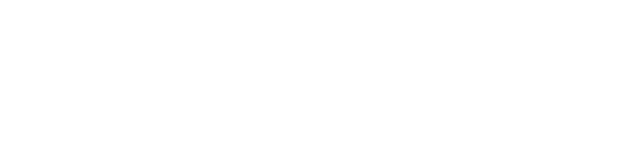
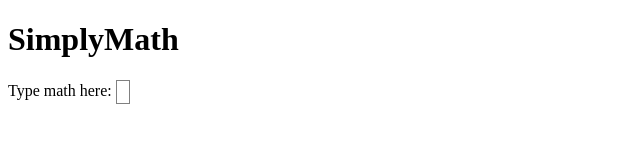
Before and after one commit to kylehennig/SimplyMath, a browser extension: page src/browser-action/simplymath.html in a window 1280 px wide. Shown: the whole page, without its empty margins (0-640 px from the left). Drawn offline with Linux system fonts and the light colour scheme.

Commit message:
Add an input for typing in MathQuill equations

```diff
--- a/src/browser-action/simplymath.html
+++ b/src/browser-action/simplymath.html
@@ -9,9 +9,12 @@
   <title>SimplyMath</title>
 
   <!-- Styles -->
+  <link rel="stylesheet" type="text/css" href="../../lib/mathquill-0.10.1/mathquill.css">
   <link rel="stylesheet" type="text/css" href="simplymath.css">
 
   <!-- Scripts -->
+  <script src="../../lib/jquery.min.js"></script>
+  <script src="../../lib/mathquill-0.10.1/mathquill.min.js"></script>
   <script src="simplymath.js"></script>
 
   <!-- Fonts -->
@@ -21,8 +24,10 @@
 
 <body>
   <main>
+    <h1>SimplyMath</h1>
+
     <section>
-
+      <p>Type math here: <span id="mathquill-span"></span></p>
     </section>
     <section>
 
--- a/src/browser-action/simplymath.js
+++ b/src/browser-action/simplymath.js
@@ -0,0 +1,12 @@
+window.addEventListener('load', () => {
+  const mathQuill = MathQuill.getInterface(2);
+  const mathQuillSpan = document.getElementById('mathquill-span');
+  const mathField = mathQuill.MathField(mathQuillSpan, {
+    handlers: {
+      edit: function () {
+        const enteredMath = mathField.latex();
+        console.log(enteredMath);
+      }
+    }
+  });
+});
```
